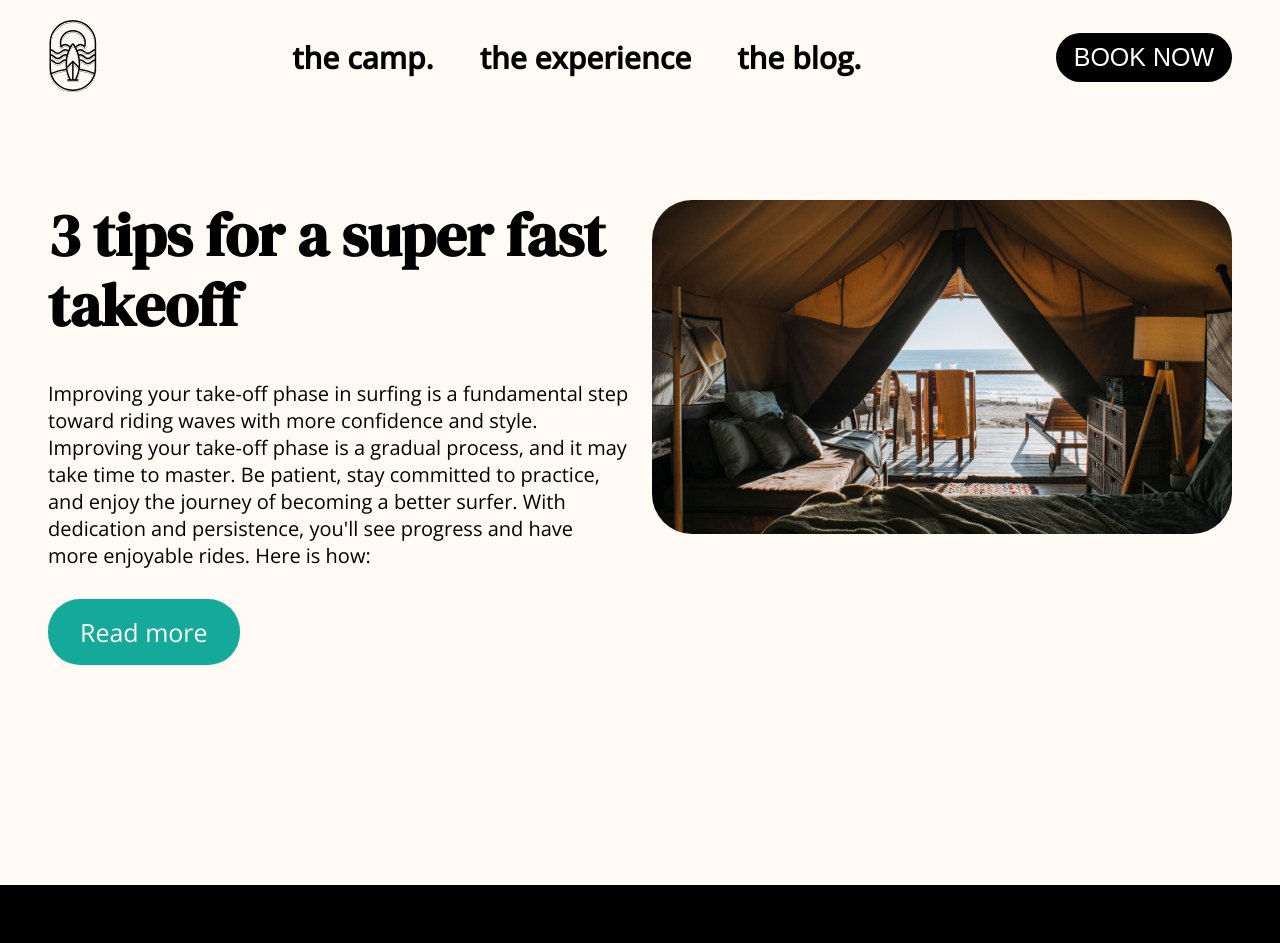
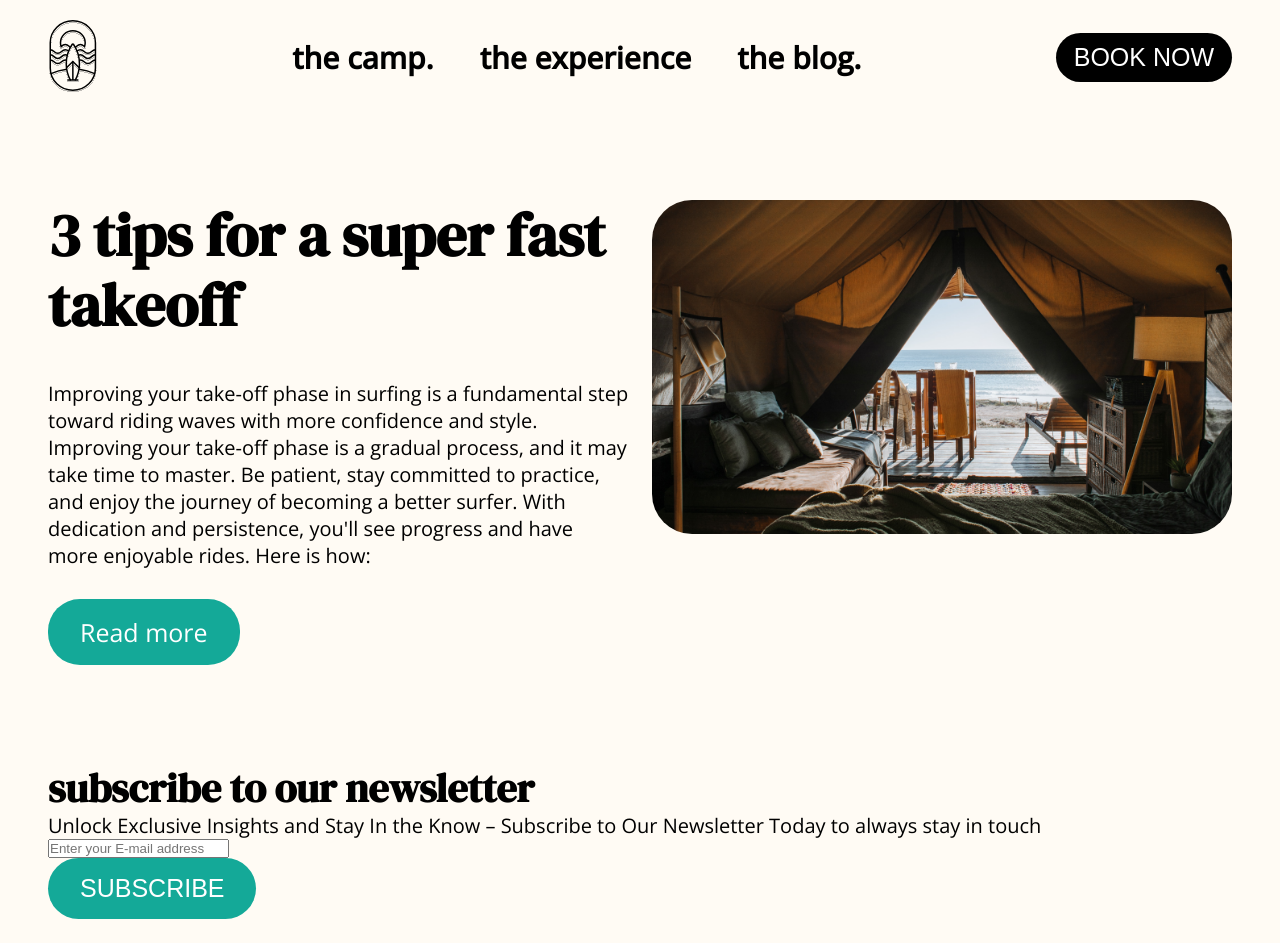
Before and after one commit to maksymkushnirov/surf-camp, a Next.js app in the folder surf-camp-fe/: page /blog in a window 1280 px wide. Shown: the top 943 px of the page. Built offline with nearby package versions, Linux system fonts and the light colour scheme.

Commit message:
41 subscription jsx

```diff
--- a/surf-camp-fe/app/blog/page.jsx
+++ b/surf-camp-fe/app/blog/page.jsx
@@ -1,4 +1,5 @@
 import HighlightArticle from "../_components/Blog/HighlightArticle";
+import SubscribeToNewsletter from "../_components/Blog/SubscribeToNewsletter";
 
 export default function Page(data) {
   const highjightArticleData = {
@@ -19,6 +20,7 @@ export default function Page(data) {
   return (
     <main className="blog-page">
       <HighlightArticle data={highjightArticleData} />
+      <SubscribeToNewsletter />
     </main>
   );
 }
```
